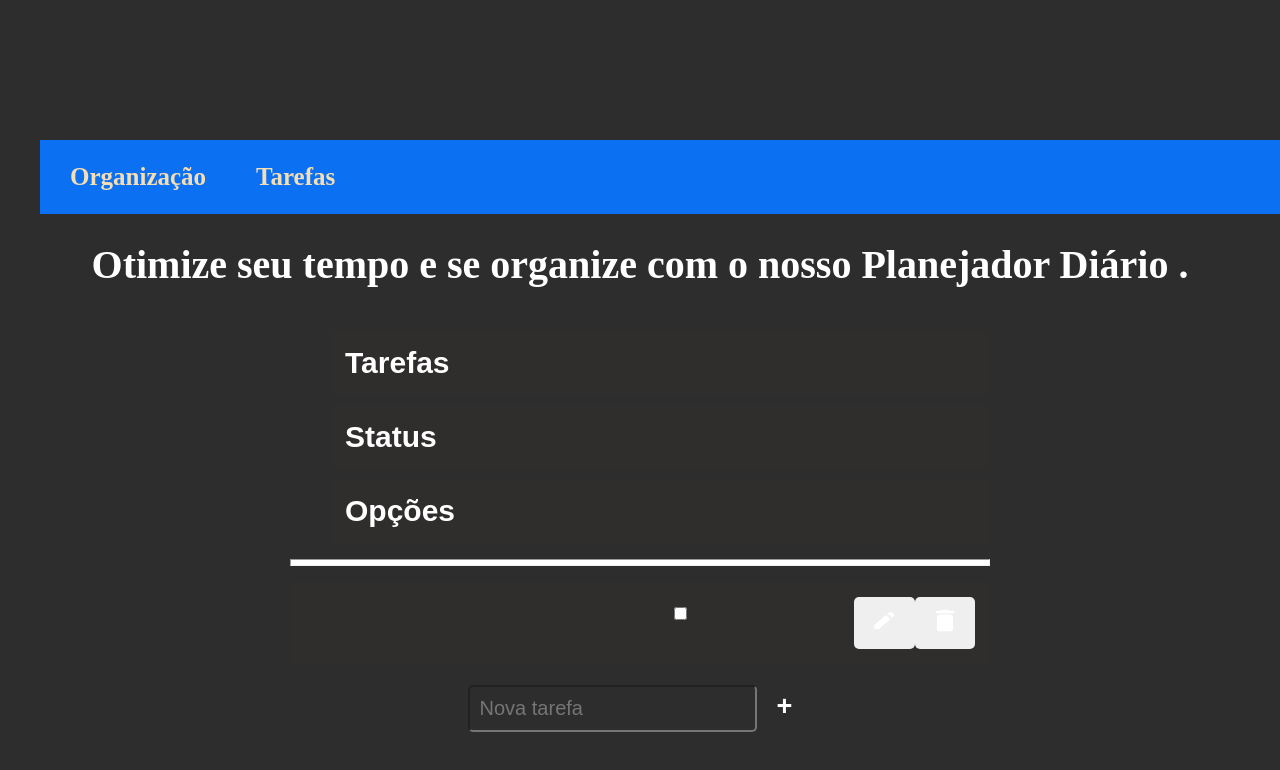
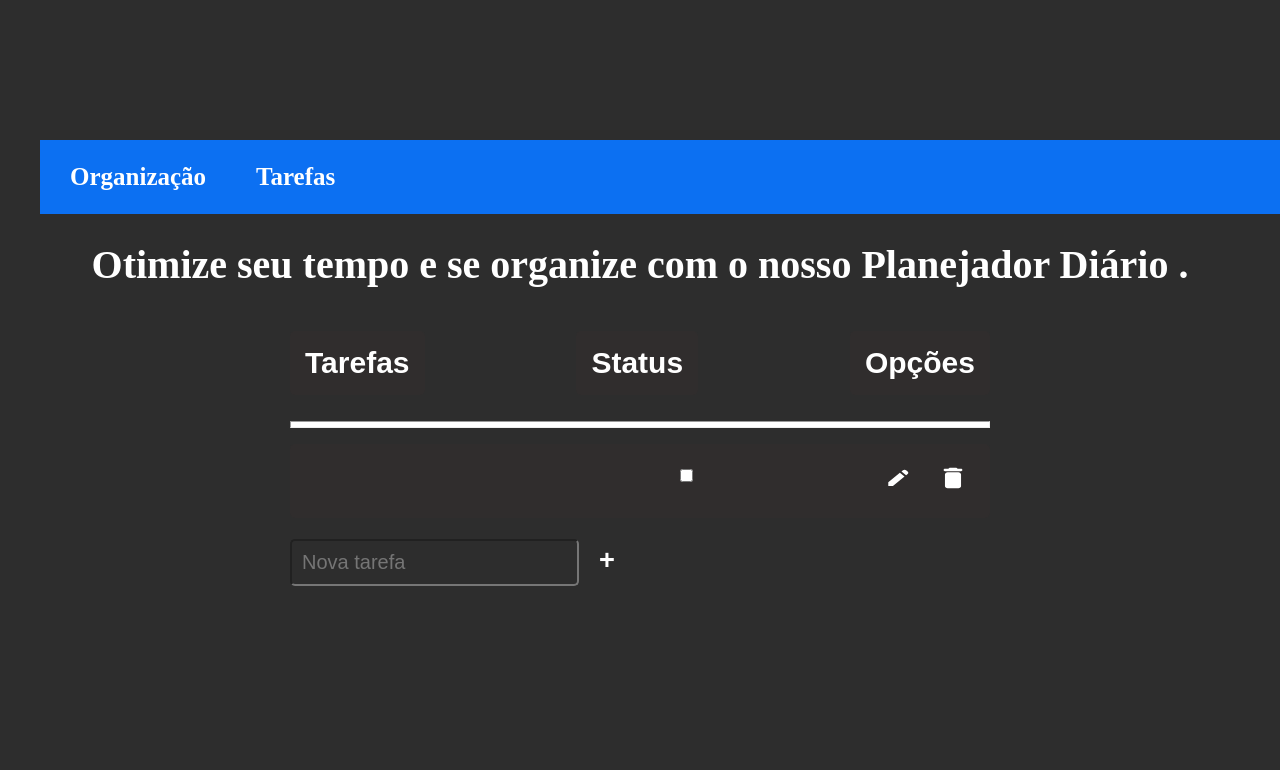
Before and after one commit to guuih-alves/versionamento, a React (Vite) app: page / in a window 1280 px wide. Shown: the top 770 px of the page. Built offline with nearby package versions, Linux system fonts and the light colour scheme.

Commit message:
Adição final desing

```diff
--- a/src/index.css
+++ b/src/index.css
@@ -20,9 +20,17 @@
 .header span{
   padding-left: 30px;
   font-weight: 600;
-  color: wheat;
+  color: white;
 }
 
+.header span:hover{
+  background-color: white;
+  color: blue;
+  height: 40px;
+  border-radius: 10px 10px 0 0;
+
+
+}
 
 h1{
   font-size: 40px;
@@ -46,6 +54,7 @@
     height: 300px;
     display: inline-block;
 
+
   }
 
   .add-button{
@@ -56,6 +65,13 @@
     background-color: blueviolet;
   }
 
+  .delete-button{
+    background: none;
+  }
+
+  .delete-button:hover{
+    background-color: blueviolet;
+  }
 
   input[type="text"]{
     font-size: 20px;
@@ -91,6 +107,13 @@
     justify-content: space-between;
   }
 
+  ul.title{
+
+    display: flex;
+    justify-content: space-between;
+    padding: 0;
+
+  }
 
   li.title2{
     border: none;
@@ -98,6 +121,18 @@
 
   }
 
+
+  .delete-button{
+    padding: 8px 12px;
+    font-size: 1.4rem;
+    margin-left: 10px;
+  }
+
   .text{
     width: 200px;
   }
+
+  #add{
+      text-align: left;
+
+  }
```
